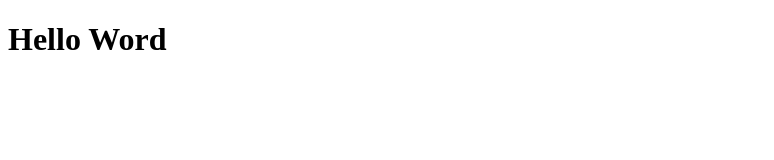
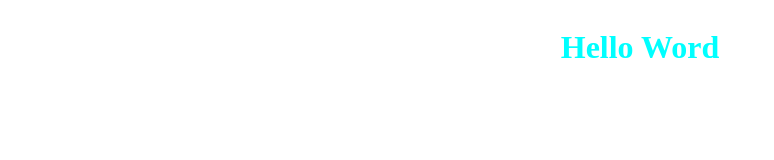
Before and after one commit to Giovanepg/helloword, a plain HTML site: page index.html in a window 1280 px wide. Shown: the whole page, without its empty margins (0-774 px from the left). Drawn offline with Linux system fonts and the light colour scheme.

Commit message:
Adicionei um style

```diff
--- a/index.html
+++ b/index.html
@@ -4,6 +4,7 @@
     <meta charset="UTF-8">
     <meta name="viewport" content="width=device-width, initial-scale=1.0">
     <title>Hello Word</title>
+    <link rel="stylesheet" href="style.css">
 </head>
 <body>
     <h1>Hello Word</h1>
--- /dev/null
+++ b/style.css
@@ -0,0 +1,9 @@
+body{
+    display: flex;
+    justify-content: center;
+    align-items: center;
+}
+
+h1{
+    color: aqua;
+}
```
